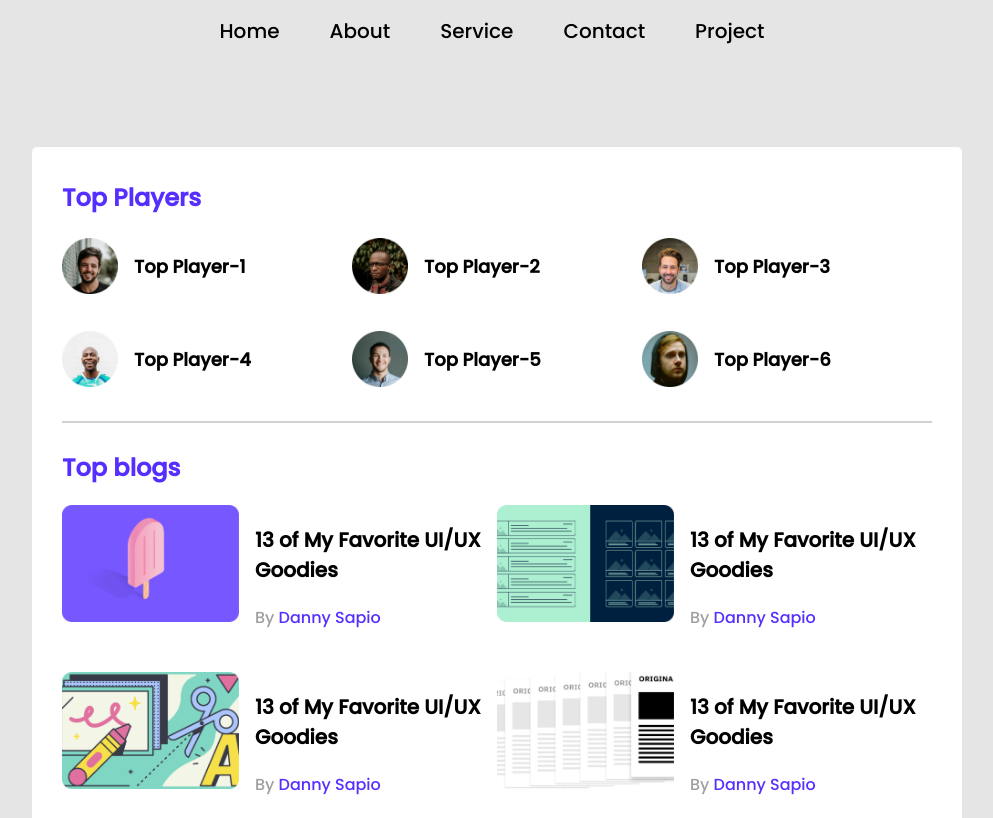
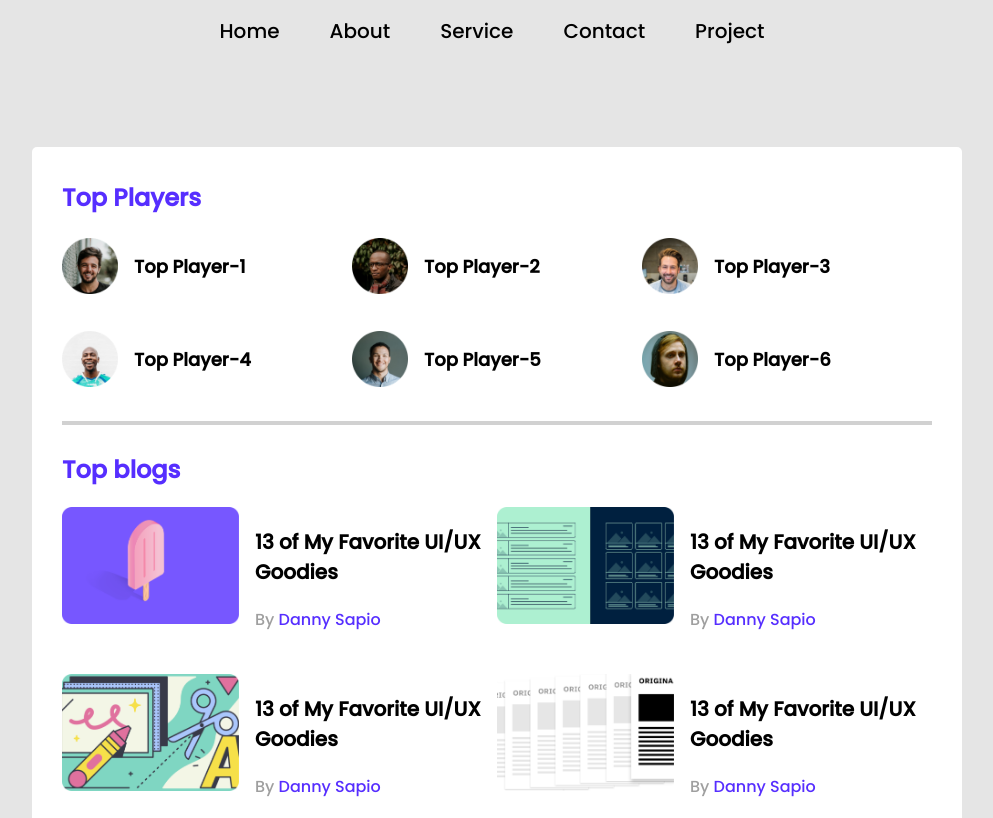
Before and after one commit to 52atiq/leader-board-css3, a plain HTML site: page index.html in a window 1280 px wide. Shown: the top 818 px of the page, without its empty margins (143-1136 px from the left). Drawn offline with Linux system fonts and the light colour scheme.

Commit message:
style changed

```diff
--- a/styles/style.css
+++ b/styles/style.css
@@ -15,7 +15,7 @@ main{
     margin-top: 21px;
 }
 hr{
-    border: 1px solid #D1D1D1;
+    border: 2px solid #D1D1D1;
     margin-bottom: 27px;
 }
 body{
```
